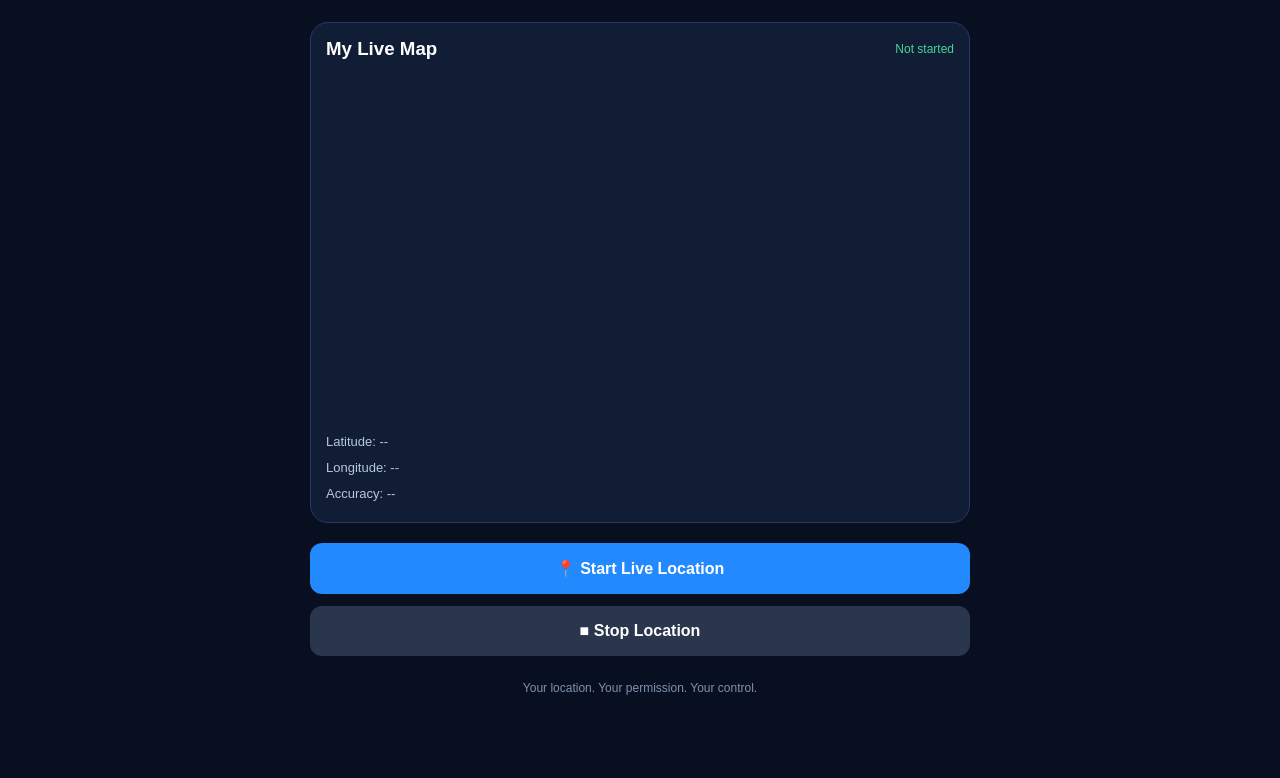
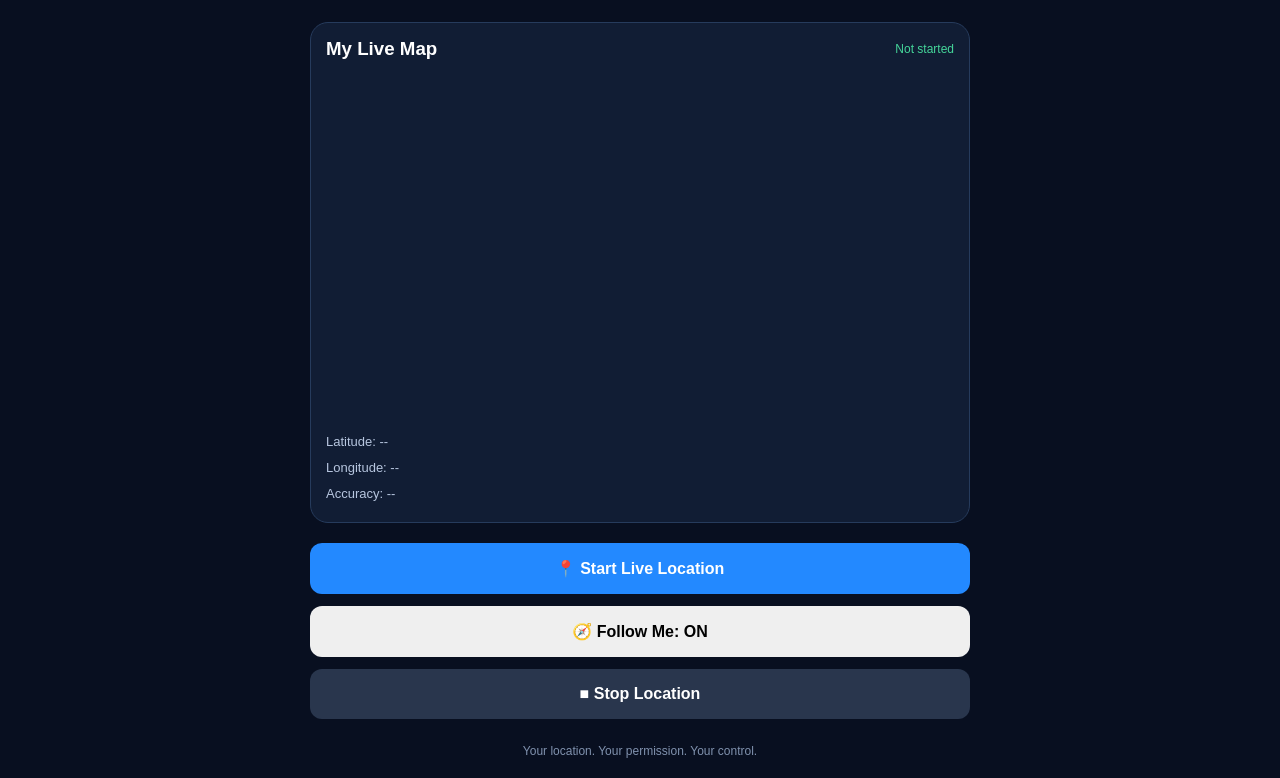
Before and after one commit to Naitikgupta2011/location-finder, a plain HTML site: page index.html in a window 1280 px wide. Shown: the part 218-996 px from the top of the page. Before the commit the page ends 933 px from the top, so only its background shows below. Drawn offline with nearby package versions, Linux system fonts and the light colour scheme.

Commit message:
Update index.html

```diff
--- a/index.html
+++ b/index.html
@@ -50,7 +50,10 @@
     <section class="controls">
       <button class="primary" onclick="requestLocation()">
         📍 Start Live Location
-      </button>
+      <button class="follow" onclick="toggleFollow()">
+  🧭 Follow Me: ON
+</button>
+
 
       <button class="stop" onclick="stopLocation()">
         ■ Stop Location
```
